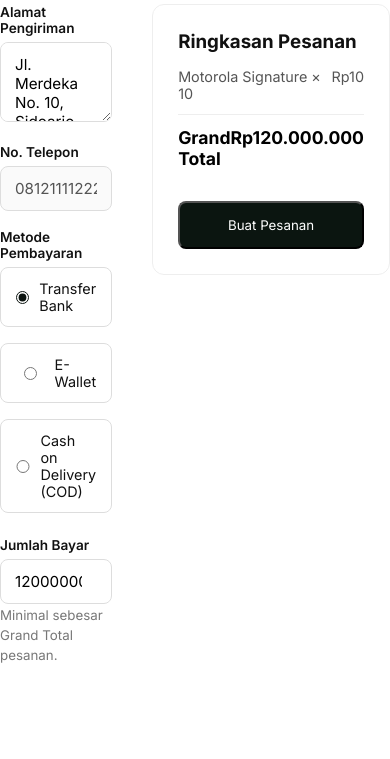
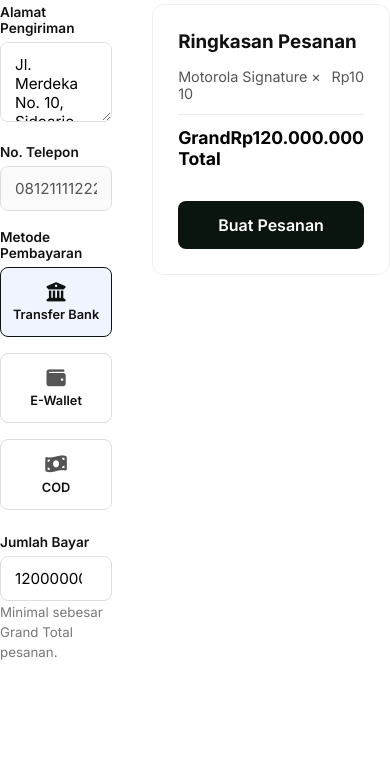
Before and after one commit to zerocode0806/E-Commerce-Elektronik, a PHP site: page /customer/order/checkout.php in a window 390 px wide. Shown: the part 329-1088 px from the top of the page. Run offline with PHP 8.4, Linux system fonts and the light colour scheme; a user stored in the database is signed in; data comes from the database, SQL or seed files in the repository; tables that the repository leaves empty hold one stand-in row (values such as "Sample post").

Commit message:
Add 'Buy Now' action, update cart/checkout UI
Introduce a 'Beli Sekarang' (Buy Now) flow and polish UI: product detail now posts an action (add_to_cart or buy_now) and cart handler reads action to redirect appropriately. Checkout payment options updated with icons and a responsive grid. Large CSS refinements: .product-actions, .btn-buy-now, .payment-methods, and global button styles for better visuals and responsiveness. Also remove several unused product images.

```diff
--- a/assets/css/style.css
+++ b/assets/css/style.css
@@ -697,12 +728,51 @@ footer {
 .checkout-form { flex: 2; }
 .order-summary-box { flex: 1; border: 1px solid #eee; border-radius: 12px; padding: 25px; }
 .order-line { display: flex; justify-content: space-between; font-size: 0.9rem; margin-bottom: 10px; color: #555; }
-.payment-methods { display: flex; flex-direction: column; gap: 10px; }
+.payment-methods {
+    display: grid;
+    grid-template-columns: repeat(3, 1fr);
+    gap: 10px;
+}
 .payment-methods label {
-    border: 1px solid #ddd; border-radius: 8px; padding: 12px 15px;
-    display: flex; align-items: center; gap: 10px; cursor: pointer; font-weight: 500; font-size: 0.9rem;
+    position: relative;
+    border: 1px solid #ddd;
+    border-radius: 8px;
+    padding: 14px 10px;
+    display: flex;
+    flex-direction: column;
+    align-items: center;
+    gap: 6px;
+    cursor: pointer;
+    font-weight: 600;
+    font-size: 0.8rem;
+    text-align: center;
+    transition: border-color 0.2s, background-color 0.2s;
 }
-.payment-methods input { accent-color: #0c1410; }
+.payment-methods label i {
+    font-size: 1.2rem;
+    color: #555;
+}
+.payment-methods label:hover {
+    border-color: #aaa;
+}
+.payment-methods input {
+    position: absolute;
+    opacity: 0;
+    width: 0;
+    height: 0;
+    pointer-events: none;
+}
+.payment-methods label:has(input:checked) {
+    border-color: #0c1410;
+    background-color: #f0f4ff;
+}
+.payment-methods label:has(input:checked) i {
+    color: #0c1410;
+}
+
+@media (max-width: 480px) {
+    .payment-methods { grid-template-columns: 1fr; }
+}
 
 /* === STATUS BADGE === */
 .badge { display: inline-block; padding: 4px 12px; border-radius: 50px; font-size: 0.75rem; font-weight: 700; }
@@ -754,8 +824,34 @@ table.data-table img.thumb { width: 45px; height: 45px; object-fit: cover; borde
 .table-actions .btn-danger { color: #b3261e; border-color: #f5c2c0; background: #fdeaea; }
 .table-actions .btn-primary-mini { color: #fff; background: #0c1410; border-color: #0c1410; }
 
-.btn-primary, .btn-secondary { text-decoration: none; display: inline-block; text-align: center; }
-.btn-secondary { background: #fff; color: #111; border: 1px solid #ddd !important; }
+.btn-primary, .btn-secondary {
+    text-decoration: none;
+    display: inline-block;
+    text-align: center;
+    padding: 14px 28px;
+    font-size: 1rem;
+    font-weight: 600;
+    border-radius: 8px;
+    cursor: pointer;
+    border: none;
+    transition: background-color 0.3s, transform 0.2s;
+}
+
+.btn-primary:hover {
+    background-color: #1c2620;
+    transform: translateY(-1px);
+}
+
+.btn-secondary {
+    background: #fff;
+    color: #111;
+    border: 1px solid #ddd !important;
+}
+
+.btn-secondary:hover {
+    background-color: #f5f5f5;
+    transform: translateY(-1px);
+}
 
 .page-empty { text-align: center; padding: 60px 20px; color: #888; }
 
--- a/customer/cart/index.php
+++ b/customer/cart/index.php
@@ -6,6 +6,7 @@ require_once __DIR__ . '/../../includes/helpers.php';
 require_login();
 $idUser = (int)current_user()['id_user'];
 if (($_GET['page'] ?? '') === 'cart-add') {
+    $action = $_POST['action'] ?? 'add_to_cart';
     if ($_SERVER['REQUEST_METHOD'] === 'POST' && verify_csrf()) {
         $idBarang = (int)($_POST['id_barang'] ?? 0); $qty = max(1, (int)($_POST['qty'] ?? 1));
         $stmt = $koneksi->prepare('SELECT id_keranjang, qty FROM keranjang WHERE id_user = ? AND id_barang = ? LIMIT 1'); $stmt->execute([$idUser, $idBarang]); $existing = $stmt->fetch();
@@ -13,6 +14,9 @@ if (($_GET['page'] ?? '') === 'cart-add') {
         if ($existing) { $newQty = $existing['qty'] + $qty; $stmt = $koneksi->prepare('UPDATE keranjang SET qty = ?, subtotal = ? WHERE id_keranjang = ?'); $stmt->execute([$newQty, $newQty * $harga, $existing['id_keranjang']]); }
         else { $stmt = $koneksi->prepare('INSERT INTO keranjang (id_user, id_barang, qty, subtotal) VALUES (?, ?, ?, ?)'); $stmt->execute([$idUser, $idBarang, $qty, $qty * $harga]); }
         set_flash('success', 'Produk ditambahkan ke keranjang.');
+    }
+    if ($action === 'buy_now') {
+        redirect('customer/cart/index.php');
     }
     redirect('customer/product/detail.php?id=' . (int)($_POST['id_barang'] ?? 0));
 }
--- a/customer/order/checkout.php
+++ b/customer/order/checkout.php
@@ -47,9 +47,21 @@ if ($_SERVER['REQUEST_METHOD'] === 'POST') {
                 <div class="form-group">
                     <label>Metode Pembayaran</label>
                     <div class="payment-methods">
-                        <label><input type="radio" name="metode_pembayaran" value="transfer_bank" checked> Transfer Bank</label>
-                        <label><input type="radio" name="metode_pembayaran" value="e_wallet"> E-Wallet</label>
-                        <label><input type="radio" name="metode_pembayaran" value="cod"> Cash on Delivery (COD)</label>
+                        <label>
+                            <input type="radio" name="metode_pembayaran" value="transfer_bank" checked>
+                            <i class="fa-solid fa-building-columns"></i>
+                            Transfer Bank
+                        </label>
+                        <label>
+                            <input type="radio" name="metode_pembayaran" value="e_wallet">
+                            <i class="fa-solid fa-wallet"></i>
+                            E-Wallet
+                        </label>
+                        <label>
+                            <input type="radio" name="metode_pembayaran" value="cod">
+                            <i class="fa-solid fa-money-bill-wave"></i>
+                            COD
+                        </label>
                     </div>
                 </div>
 
--- a/customer/product/detail.php
+++ b/customer/product/detail.php
@@ -50,7 +50,10 @@ $recommended = $stmt->fetchAll();
                             <button type="button" class="btn-mini" onclick="this.previousElementSibling.stepUp()"><i class="fa-solid fa-plus"></i></button>
                         </div>
                     </div>
-                    <button type="submit" class="btn-add-cart">Add To Cart</button>
+                    <div class="product-actions">
+                        <button type="submit" name="action" value="add_to_cart" class="btn-add-cart">Add To Cart</button>
+                        <button type="submit" name="action" value="buy_now" class="btn-buy-now">Beli Sekarang</button>
+                    </div>
                 </form>
             <?php else: ?>
                 <p style="color:#b3261e;font-weight:700;">Stok habis</p>
```
Also changed, not shown: other parts of assets/css/style.css (+31 -0 lines), assets/img/products/barang_6a993a7b5c8ea.png (deleted), assets/img/products/seed-aircharge-stand.png (deleted), assets/img/products/seed-aurora-book-pro.png (deleted), assets/img/products/seed-bassline-speaker.png (deleted), assets/img/products/seed-motorola-signature.png (deleted), assets/img/products/seed-nova-x12.png (deleted), assets/img/products/seed-pulsefit-watch.png (deleted), assets/img/products/seed-soundwave-buds.png (deleted), assets/img/products/seed-zenith-air-13.png (deleted).
